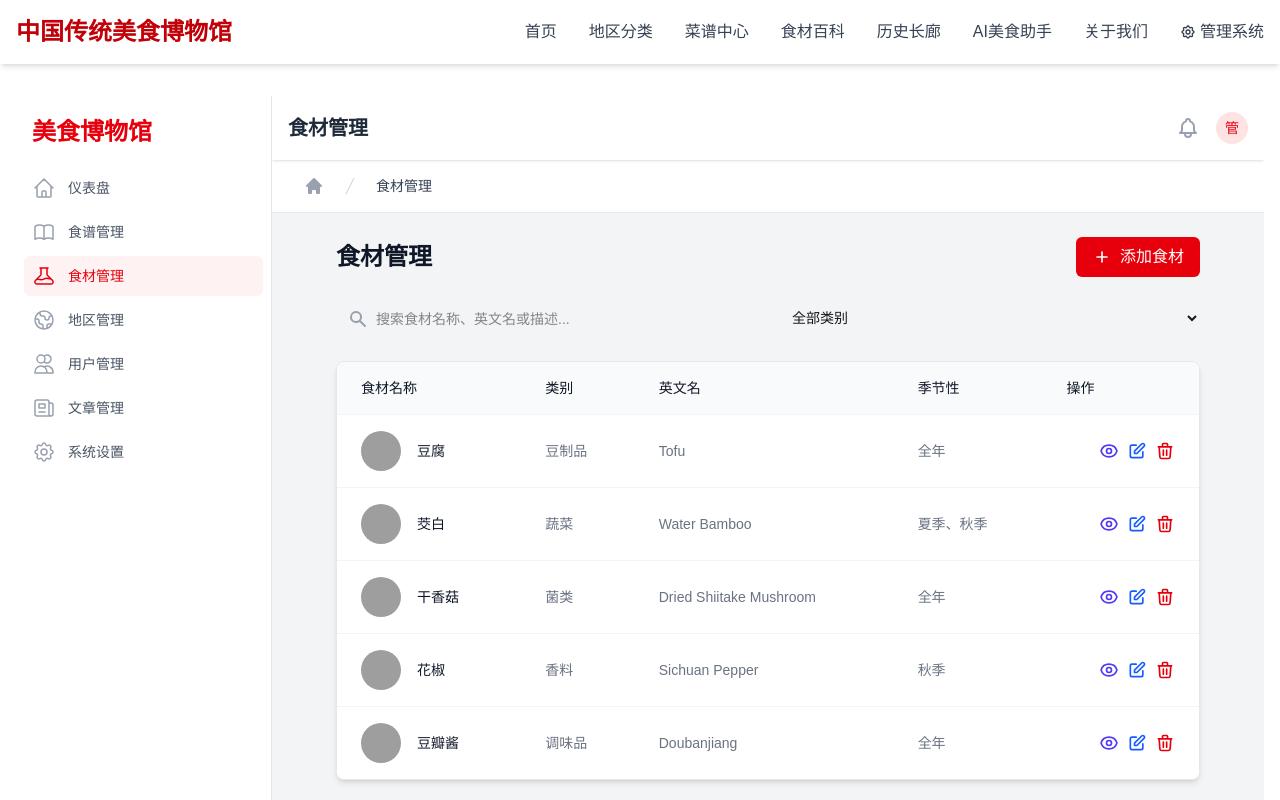
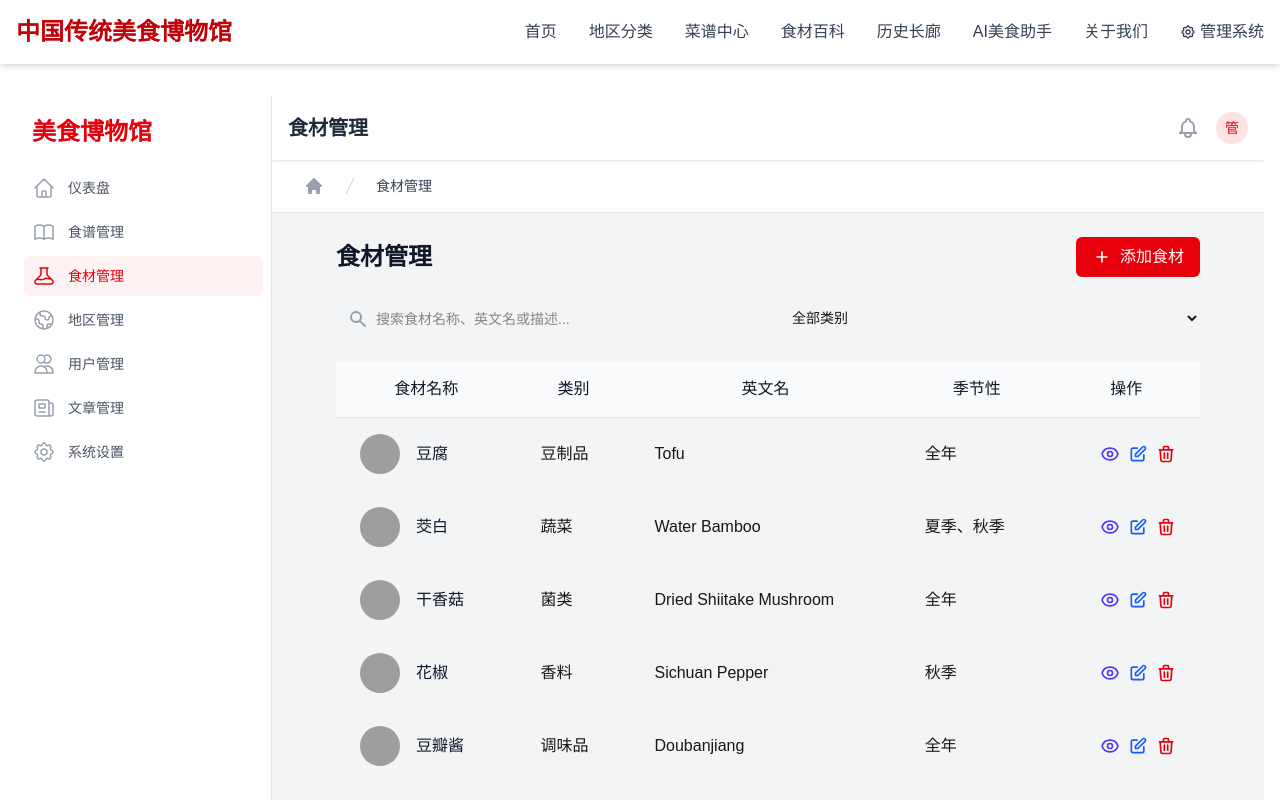
Before and after one commit to weidao88111/2meishi, a Next.js app: page /admin/ingredients in a window 1280 px wide. Shown: the top 800 px of the page. Built offline with nearby package versions, Linux system fonts and the light colour scheme; grey boxes are pictures that could not be loaded.

Commit message:
<fix api>

```diff
--- a/src/pages/admin/dashboard.tsx
+++ b/src/pages/admin/dashboard.tsx
@@ -45,7 +45,15 @@ export default function AdminDashboard() {
         <meta name="robots" content="noindex, nofollow" />
       </Head>
 
-      <AdminLayout title="仪表板">
+      <AdminLayout
+        title="仪表板"
+        breadcrumbs={[
+          {
+            label: "仪表板",
+            href: "/admin"
+          }
+        ]}
+      >
         {/* 统计卡片 */}
         <div className="mb-8">
           <div className="grid grid-cols-1 md:grid-cols-2 lg:grid-cols-3 gap-6">
--- a/src/pages/admin/ingredients.tsx
+++ b/src/pages/admin/ingredients.tsx
@@ -166,13 +166,13 @@ const AdminIngredients: React.FC = () => {
   );
 
   // 处理函数
-  const handleSearch = useCallback((e: React.ChangeEvent<HTMLInputElement>) => {
-    setSearchTerm(e.target.value);
+  const handleSearch = useCallback((value: string) => {
+    setSearchTerm(value);
     setCurrentPage(1);
   }, []);
 
-  const handleCategoryChange = useCallback((e: React.ChangeEvent<HTMLSelectElement>) => {
-    setSelectedCategory(e.target.value);
+  const handleCategoryChange = useCallback((value: string) => {
+    setSelectedCategory(value);
     setCurrentPage(1);
   }, []);
 
@@ -253,8 +253,14 @@ const AdminIngredients: React.FC = () => {
           />
         </div>
 
-        <div className="overflow-hidden rounded-lg border border-gray-200 shadow-md">
-          <table className="w-full border-collapse bg-white text-left text-sm text-gray-500">
+        {currentIngredients.length === 0 ? (
+          <EmptyState
+            title="暂无食材"
+            description="当前没有找到符合条件的食材"
+          />
+        ) : (
+          <div className="overflow-x-auto">
+            <table className="min-w-full divide-y divide-gray-200">
               <thead className="bg-gray-50">
                 <tr>
                   <th scope="col" className="px-6 py-4 font-medium text-gray-900">食材名称</th>
@@ -265,8 +271,7 @@ const AdminIngredients: React.FC = () => {
                 </tr>
               </thead>
               <tbody className="divide-y divide-gray-100 border-t border-gray-100">
-              {currentIngredients.length > 0 ? (
-                currentIngredients.map((ingredient) => (
+                {currentIngredients.map((ingredient) => (
                   <tr key={ingredient.id} className="hover:bg-gray-50">
                     <td className="px-6 py-4">
                       <div className="flex items-center">
@@ -297,29 +302,17 @@ const AdminIngredients: React.FC = () => {
                       />
                     </td>
                   </tr>
-                ))
-              ) : (
-                <tr>
-                  <td colSpan={5} className="px-6 py-4">
-                    <EmptyState message="没有找到匹配的食材" />
-                  </td>
-                </tr>
-              )}
+                ))}
               </tbody>
             </table>
           </div>
+        )}
 
-        {totalPages > 1 && (
-          <div className="mt-6">
         <Pagination
           currentPage={currentPage}
           totalPages={totalPages}
-              totalItems={filteredIngredients.length}
-              pageSize={pageSize}
           onPageChange={handlePageChange}
         />
-          </div>
-        )}
 
         {/* 删除确认对话框 */}
         <ConfirmDialog
--- a/src/pages/regions/index.tsx
+++ b/src/pages/regions/index.tsx
@@ -8,7 +8,7 @@ import FoodCard from '../../components/features/FoodCard';
 export default function RegionsPage() {
   // 将食物按地区分组
   const foodsByRegion = regions.reduce((acc, region) => {
-    acc[region.id] = foods.filter(food => food.region === region.id);
+    acc[region.id] = foods.filter(food => food.region === region.name.toLowerCase());
     return acc;
   }, {} as Record<string, typeof foods>);
 
--- a/src/services/aiService.ts
+++ b/src/services/aiService.ts
@@ -3,7 +3,7 @@
  */
 
 // Worker API 地址 - 从环境变量中获取
-const WORKER_URL = process.env.NEXT_PUBLIC_AI_WORKER_URL || 'https://your-worker-url.workers.dev';
+const WORKER_URL = process.env.NEXT_PUBLIC_AI_WORKER_URL || 'https://api.meishi.weidaoo.me';
 
 /**
  * 发送消息到AI并获取流式响应
```
Lines whose indentation alone changed are shown as unchanged.
